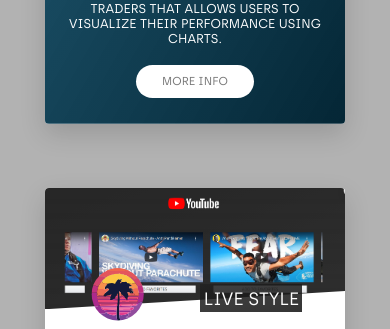
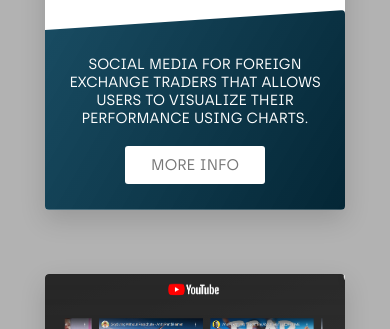
Before and after one commit to xrawvelocity/Portfolio-V1, a website built with webpack: page src/index.html in a window 390 px wide. Shown: the part 1425-1754 px from the top of the page. Built offline with nearby package versions, Linux system fonts and the light colour scheme; files whose address does not match are found by name.

Commit message:
fixed mobile media query... it was a meta tag lol

```diff
--- a/package.json
+++ b/package.json
@@ -6,7 +6,6 @@
   "scripts": {
     "compile:sass": "node-sass src/sass/main.scss dist/index.css -w",
     "dev": "webpack --config webpack.config.js",
-    "start": "webpack-dev-server --mode production --open",
     "build": "webpack --config webpack.prod.js",
     "test": "echo \"Error: no test specified\" && exit 1"
   },
--- a/src/index.html
+++ b/src/index.html
@@ -2,7 +2,8 @@
 <html lang="en">
   <head>
     <meta charset="UTF-8" />
-    <title>Vic Dev Portfolio</title>
+    <meta content="width=device-width, initial-scale=1" name="viewport" />
+    <title>Victor Fernandez</title>
     <link rel="stylesheet" href="./index.css">
   </head>
   <body>
@@ -28,7 +29,7 @@
     <main class="about" id="about">
       <div class="about-main">
         <h1 class="about-main-greeting">Hello!</h1>
-        <h2 class="about-main-name">My name is Victor Fernandez</h2>
+        <h2 class="about-main-name">My name is <br>Victor Fernandez</h2>
         <h2 class="about-main-description">I am a Full Stack Web Developer with a passion for making creative and result-oriented websites</h2>
       </div>
       <div class="about-picture"></div>
@@ -255,7 +256,7 @@
             <a href="https://github.com/xrawvelocity" target="_blank" class="contact-links__github"></a>
         </div>
 
-        <form class="contact-form" action="POST">
+        <form class="contact-form" action="https://formspree.io/xjvojgwr" method="POST">
 
             <div class="contact-form-col-1">
                 <div class="contact-form-group">
@@ -265,12 +266,12 @@
 
                 <div class="contact-form-group">
                     <label class="contact-form-group__label" for="email">Email</label>
-                    <input class="contact-form-group__input" type="email" name="email" id="email" required/>
+                    <input class="contact-form-group__input" type="email" name="_replyto" id="email" required/>
                 </div>
 
                 <div class="contact-form-group">
                     <label class="contact-form-group__label" for="name">Company/Organization</label>
-                    <input class="contact-form-group__input" type="text" name="name" id="name"/>
+                    <input class="contact-form-group__input" type="text" name="company" id="company"/>
                 </div>
             </div>
 
@@ -291,6 +292,7 @@
 <!-- EXTRAS -->
 
 <!-- SINE WAVE BACKGROUND -->
+
     <canvas></canvas>
 
 
@@ -322,6 +324,7 @@
               window.location.hash = "#projects3"
           }
       });
+
     </script>
   </body>
 </html>
--- a/src/js/canvas.js
+++ b/src/js/canvas.js
@@ -47,6 +47,7 @@ window.addEventListener('scroll', function(e) {
   }
 });
 
+window.addEventListener('resize', animate(),false)
 
 
 
--- a/src/sass/abstract/_mixins.scss
+++ b/src/sass/abstract/_mixins.scss
@@ -39,7 +39,7 @@ ORDER: Base + typography > general layout + grid >  page layout > components
         @media only screen and (max-width: 30em) {@content}; //400px?
     }
     @if ($breakpoint == phone){
-        @media only screen and (max-width: 37.5em) {@content}; //600px
+        @media only screen and (max-width: 600px) {@content}; //600px
     }
     @if ($breakpoint == tab-port){
         @media only screen and (max-width: 56.25em) {@content}; //900px
--- a/src/sass/components/_about.scss
+++ b/src/sass/components/_about.scss
@@ -17,8 +17,10 @@
         width: 80rem;
         padding: 5rem 0 10rem;
 
-        @include respond(smallphone){
-            width: 40rem;
+        @include respond(phone){
+            padding: 10rem 0 0;
+            width: 50rem;
+            line-height: 1.3;
         }
 
         & > * {
@@ -27,17 +29,25 @@
 
         &-greeting {
             font-size: 4.5rem;
+            @include respond(phone){
+                font-size: 6rem;
+            }
         }
 
         &-name {
             font-size: 3rem;
+            @include respond(phone){
+                font-size: 3.5rem;
+
+            }
         }
 
         &-description {
             font-size: 2.8rem;
-            @include respond(smallphone){
-                padding-bottom: 12rem;
+            @include respond(phone){
+                font-size: 3.5rem;
             }
+
         }
     }
 
@@ -49,9 +59,10 @@
         border-radius: 50%;
         margin-bottom: 10rem;
 
+
         @include respond(smallphone){
-            height: 100px;
-            width: 100px;
+            height: 150px;
+            width: 150px;
             margin-bottom: 25rem;
         }
     }
--- a/src/sass/components/_button.scss
+++ b/src/sass/components/_button.scss
@@ -7,10 +7,14 @@
         padding: 1.5rem 4rem;
         display: inline-block;
         // margin-top: 6rem;
-        border-radius: 10rem;
+        border-radius: 3px;
         font-size: $default-font-size;
         transition: all .2s ease-in-out;
         position: relative;
+
+        @include respond(phone){
+            font-size: 2.4rem;
+        }
 
         &::after{
             content: "";
--- a/src/sass/components/_card.scss
+++ b/src/sass/components/_card.scss
@@ -5,10 +5,12 @@
     width: 100%;
     padding-top: 20rem;
 
-    @include respond(smallphone){
+    @include respond(phone){
         grid-template-columns: repeat(auto-fit, 300px);
-        width: 90%;
+        width: 80%;
     }
+
+
 
 }
 
@@ -23,7 +25,7 @@
         width: 350px;
 
         @include respond(smallphone){
-            width: 300px;
+            width: 100%;
         }
     }
 
@@ -108,8 +110,9 @@
         justify-content: space-evenly;
         align-items: center;
 
-        @include respond(smallphone){
+        @include respond(phone){
             top: 11rem;
+            font-size: 3.5rem;
         }
     }
 
@@ -124,9 +127,9 @@
             background-image: url('./images/laptop-bg-landing.png');
             animation: float 3s cubic-bezier(0.645, 0.045, 0.355, 1) .1s infinite;
 
-            @include respond(smallphone){
-                width: 100px;
-                height: 60px;
+            @include respond(phone){
+                width: 120px;
+                height: 80px;
             }
         }
         &--2{
@@ -134,9 +137,9 @@
             height: 110px;
             background-image: url('./images/sanspicBareLogo.svg');
 
-            @include respond(smallphone){
-                width: 70px;
-                height: 80px;
+            @include respond(phone){
+                width: 80px;
+                height: 90px;
             }
         }
         &--3{
@@ -144,9 +147,9 @@
             height: 100px;
             background-image: url('./images/newsupervisor.gif');
 
-            @include respond(smallphone){
-                width: 70px;
-                height: 70px;
+            @include respond(phone){
+                width: 80px;
+                height: 80px;
 
             }
         }
@@ -194,7 +197,8 @@
                 }
 
                 @include respond(phone){
-                    padding: 1rem 4rem 1rem 3rem;
+                    padding: 2rem 1rem 1rem 3rem;
+                    font-size: 2rem;
                 }
 
                 &:not(:last-child){
@@ -210,6 +214,8 @@
 
                     @include respond(phone){
                         padding-left: 7rem;
+                        width: 25px;
+                        height: 25px;
                     }
                 }
             }
@@ -332,7 +338,7 @@
         font-size: 2rem;
         text-transform: uppercase;
 
-        @include respond(smallphone){
+        @include respond(phone){
             padding: 0 3rem;
         }
     }
@@ -389,13 +395,9 @@
         }
 
         &__price-only{
-            font-size: 2rem;
+            font-size: 2.3rem;
         }
 
-        &__price-value{
-            font-size: 4rem;
-            font-weight: 300;
-        }
     }
 
 }
--- a/src/sass/components/_nav.scss
+++ b/src/sass/components/_nav.scss
@@ -13,6 +13,10 @@
     background-color: rgba(0,0,0,0.9);
     width: 100%;
 
+    @include respond(phone){
+        font-size: 4rem;
+        padding: 5% 0;
+    }
 
     &-left {
 
@@ -39,6 +43,11 @@
     &-logo {
         font-family: 'modernplate';
         padding: .7rem 5rem 0;
+
+        @include respond(phone){
+            padding: 1.3rem 5rem 0;
+        }
+
         &,
         &:link,
         &:visited {
--- a/src/sass/components/_projects.scss
+++ b/src/sass/components/_projects.scss
@@ -11,5 +11,9 @@
         color: #ddd;
         font-size: 4.5rem;
         margin: 10rem auto -10rem;
+
+        @include respond(phone){
+            font-size: 6rem;
+        }
     }
 }
--- a/src/sass/main.scss
+++ b/src/sass/main.scss
@@ -1,5 +1,5 @@
+@import './abstract/mixins';
 @import './abstract/variables';
-@import './abstract/mixins';
 @import './abstract/base';
 
 @import './components/nav';
--- a/webpack.prod.js
+++ b/webpack.prod.js
@@ -1,4 +1,4 @@
-
+const HtmlWebpackPlugin = require('html-webpack-plugin')
 module.exports = {
   mode: 'production',
   entry: './src/js/canvas.js',
@@ -19,5 +19,11 @@ module.exports = {
         }
       }
     ]
-  }
+  },
+  plugins: [
+    new HtmlWebpackPlugin({
+      filename: 'index.html',
+      template: 'src/index.html'
+    })
+  ],
 }
```
Also changed, not shown: dist/favicon.ico (deleted), dist/index.css, dist/index.html, dist/js/canvas.bundle.js, 1 other file.
